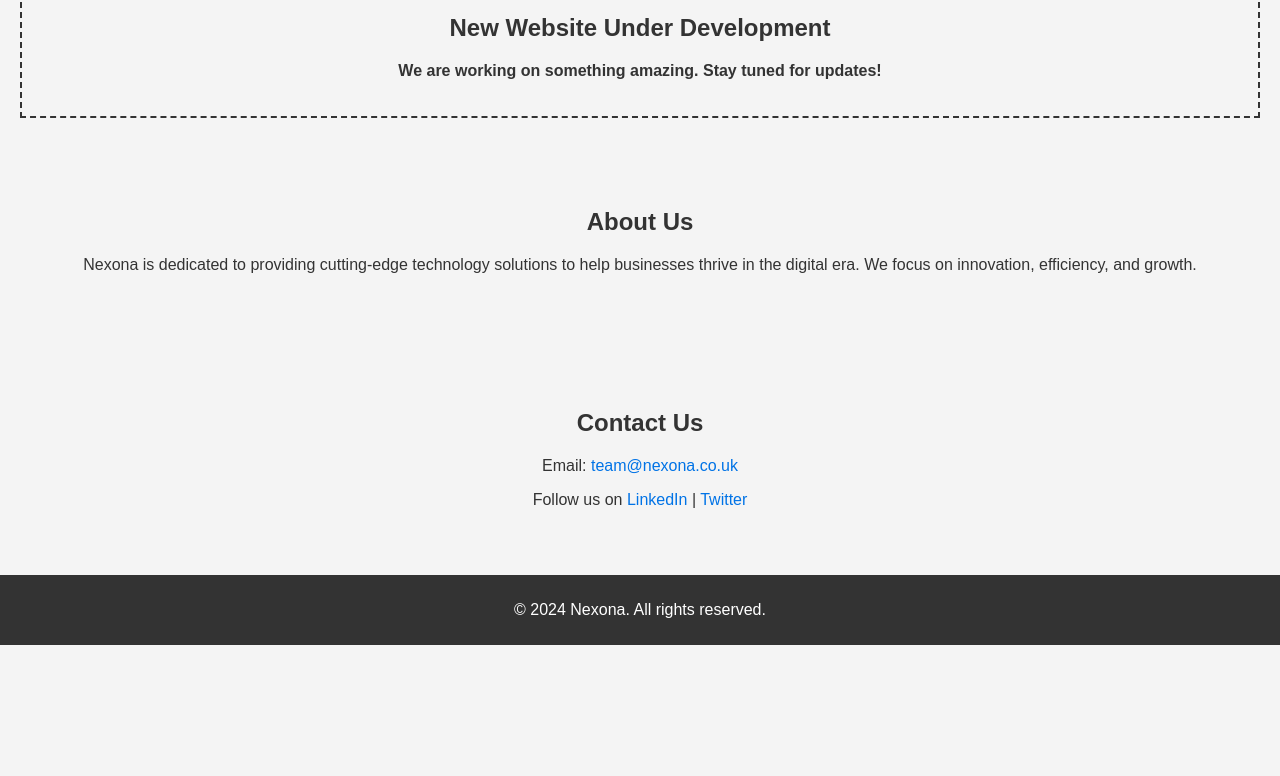
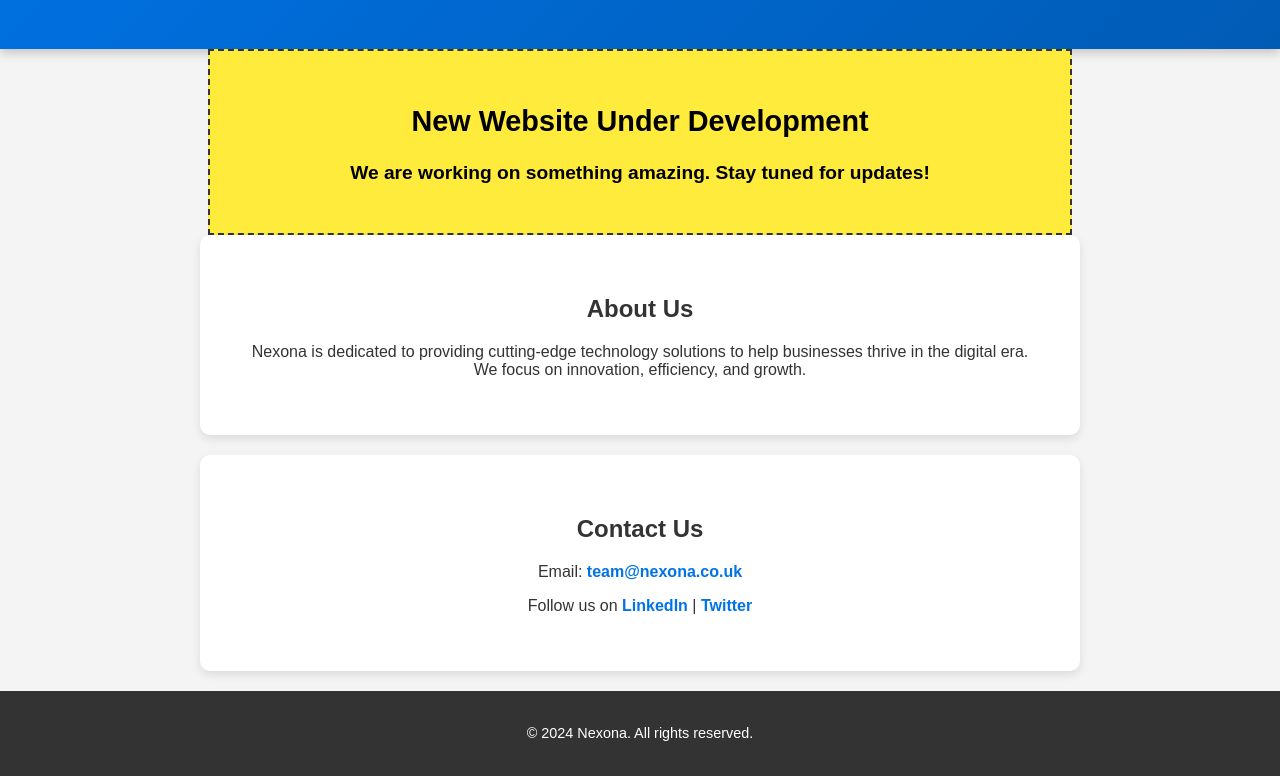
Before and after one commit to rishi-maudhub/Nexona, a plain HTML site: page index.html in a window 1280 px wide. Shown: the part 202-978 px from the top of the page. Before the commit the page ends 847 px from the top, so only its background shows below. Drawn offline with Linux system fonts and the light colour scheme.

Commit message:
Add files via upload

```diff
--- a/index.html
+++ b/index.html
@@ -6,7 +6,7 @@
     <title>Nexona - Innovative Solutions</title>
     <style>
         body {
-            font-family: Arial, sans-serif;
+            font-family: 'Arial', sans-serif;
             margin: 0;
             padding: 0;
             background-color: #f4f4f4;
@@ -14,32 +14,55 @@
             text-align: center;
         }
         header {
-            background-color: #0073e6;
+            background: linear-gradient(135deg, #0073e6, #005bb5);
             color: white;
-            padding: 20px 0;
+            padding: 40px 0;
+            font-size: 1.5em;
+            box-shadow: 0px 4px 10px rgba(0, 0, 0, 0.2);
         }
         section {
-            padding: 50px 20px;
+            padding: 60px 20px;
+            max-width: 800px;
+            margin: auto;
+        }
+        .under-development {
+            background: #ffeb3b;
+            color: #000;
+            padding: 30px;
+            border: 2px dashed #333;
+            font-weight: bold;
+            font-size: 1.2em;
+            animation: fadeIn 2s ease-in-out;
+        }
+        .about, .contact {
+            background: white;
+            padding: 40px;
+            border-radius: 10px;
+            box-shadow: 0px 4px 10px rgba(0, 0, 0, 0.1);
+            margin-bottom: 20px;
+            animation: slideUp 1.5s ease-in-out;
         }
         footer {
             background-color: #333;
             color: white;
-            padding: 10px 0;
+            padding: 20px 0;
+            font-size: 0.9em;
         }
         a {
             color: #0073e6;
             text-decoration: none;
+            font-weight: bold;
         }
         a:hover {
             text-decoration: underline;
         }
-        .under-development {
-            background-color: #f4f4f4;
-            color: #333;
-            padding: 20px;
-            border: 2px dashed #333;
-            margin: 20px;
-            font-weight: bold;
+        @keyframes fadeIn {
+            from { opacity: 0; }
+            to { opacity: 1; }
+        }
+        @keyframes slideUp {
+            from { transform: translateY(50px); opacity: 0; }
+            to { transform: translateY(0); opacity: 1; }
         }
     </style>
 </head>
@@ -54,12 +77,12 @@
         <p>We are working on something amazing. Stay tuned for updates!</p>
     </section>
 
-    <section>
+    <section class="about">
         <h2>About Us</h2>
         <p>Nexona is dedicated to providing cutting-edge technology solutions to help businesses thrive in the digital era. We focus on innovation, efficiency, and growth.</p>
     </section>
 
-    <section>
+    <section class="contact">
         <h2>Contact Us</h2>
         <p>Email: <a href="mailto:team@nexona.co.uk">team@nexona.co.uk</a></p>
         <p>Follow us on <a href="#">LinkedIn</a> | <a href="#">Twitter</a></p>
```
